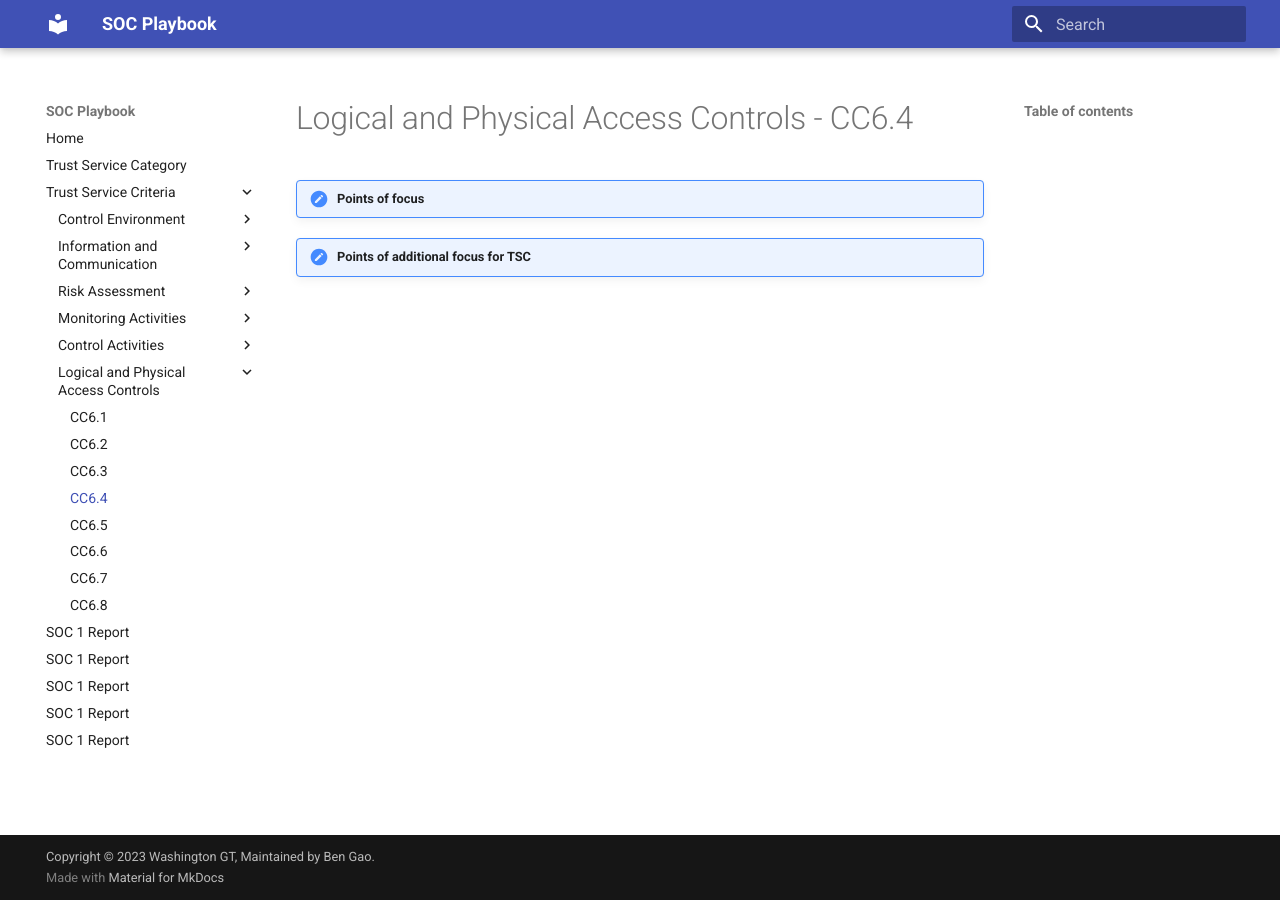
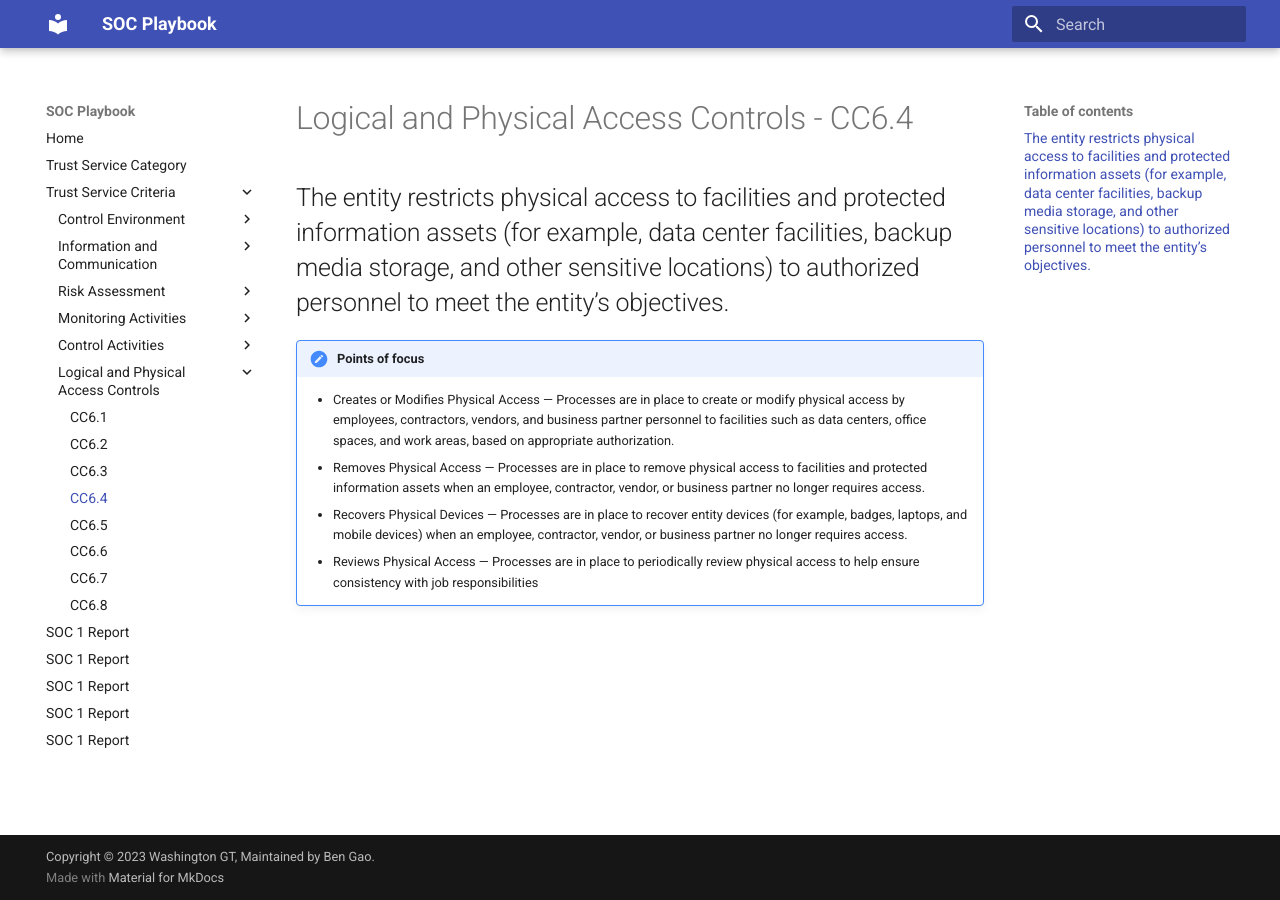
Before and after one commit to WashingtonGT/soc-playbook, an MkDocs documentation site: the page built from docs/tsc/cc6-4.md, in a window 1280 px wide. Built offline with MkDocs 1.6.1 and Material for MkDocs 9.7.7, drawn with Linux system fonts in a browser that asks for light colours.

Commit message:
Update cc6-4.md

```diff
--- a/docs/tsc/cc6-4.md
+++ b/docs/tsc/cc6-4.md
@@ -1,8 +1,10 @@
 # Logical and Physical Access Controls - CC6.4
 
-##
+## The entity restricts physical access to facilities and protected information assets (for example, data center facilities, backup media storage, and other sensitive locations) to authorized personnel to meet the entity’s objectives.
 
 !!! note "Points of focus"
 
-
-!!! note "Points of additional focus for TSC"
+    * Creates or Modifies Physical Access — Processes are in place to create or modify physical access by employees, contractors, vendors, and business partner personnel to facilities such as data centers, office spaces, and work areas, based on appropriate authorization.
+    * Removes Physical Access — Processes are in place to remove physical access to facilities and protected information assets when an employee, contractor, vendor, or business partner no longer requires access.
+    * Recovers Physical Devices — Processes are in place to recover entity devices (for example, badges, laptops, and mobile devices) when an employee, contractor, vendor, or business partner no longer requires access.
+    * Reviews Physical Access — Processes are in place to periodically review physical access to help ensure consistency with job responsibilities
```
